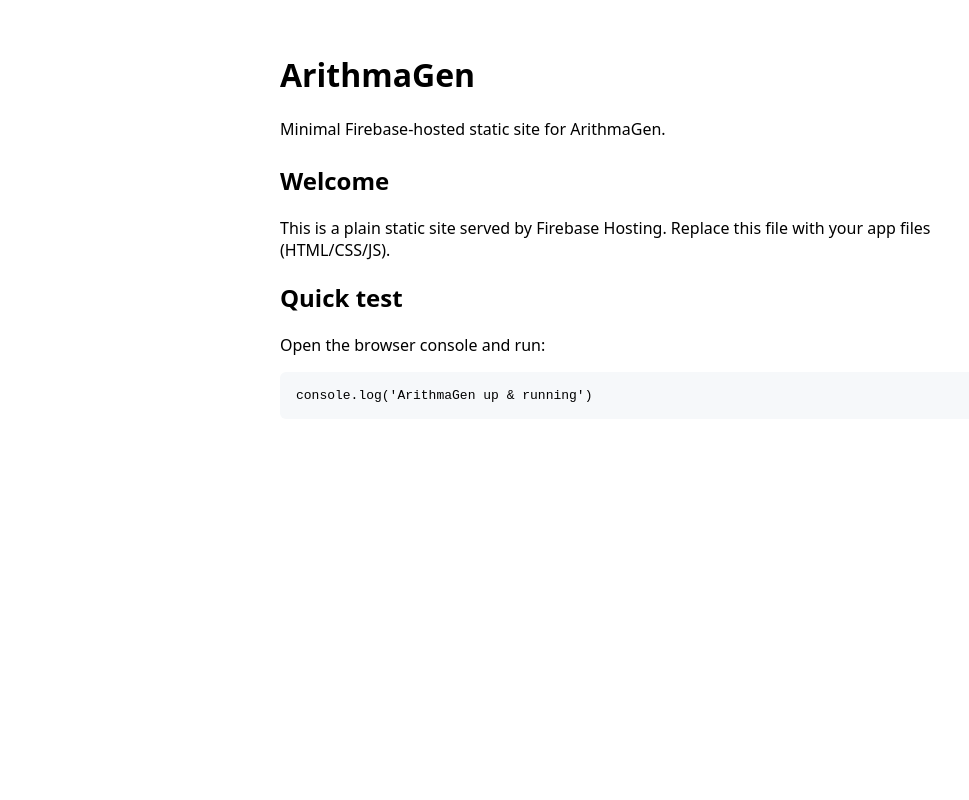
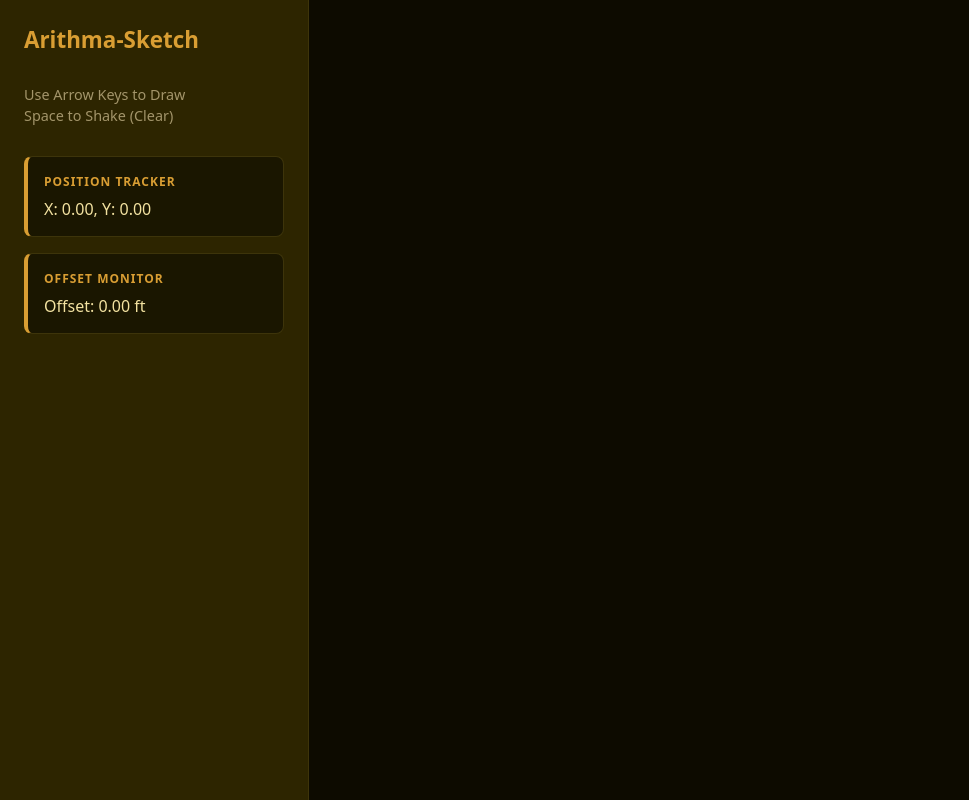
Before and after one commit to isaiah9238/ghArithmaGen, a plain HTML site: page index.html in a window 1280 px wide. Shown: the whole page, without its empty margins (0-969 px from the left). Drawn offline with Linux system fonts and the light colour scheme.

Commit message:
Initialize Arithma-Sketch engine

```diff
--- a/index.html
+++ b/index.html
@@ -3,30 +3,30 @@
   <head>
     <meta charset="utf-8" />
     <meta name="viewport" content="width=device-width,initial-scale=1" />
-    <title>ArithmaGen</title>
-    <style>
-      body { font-family: system-ui, -apple-system, "Segoe UI", Roboto, sans-serif; padding: 2rem; max-width: 720px; margin: auto; }
-      header { margin-bottom: 1.5rem; }
-      pre { background:#f6f8fa; padding:1rem; border-radius:6px; overflow:auto; }
-    </style>
+    <title>ArithmaGen | Arithma-Sketch</title>
+    <link rel="stylesheet" href="styles.css">
   </head>
   <body>
-    <header>
-      <h1>ArithmaGen</h1>
-      <p>Minimal Firebase-hosted static site for ArithmaGen.</p>
-    </header>
 
-    <main>
-      <section>
-        <h2>Welcome</h2>
-        <p>This is a plain static site served by Firebase Hosting. Replace this file with your app files (HTML/CSS/JS).</p>
-      </section>
+    <aside id="sidebar">
+      <h1>Arithma-Sketch</h1>
+      <p>Use Arrow Keys to Draw<br>Space to Shake (Clear)</p>
 
-      <section>
-        <h2>Quick test</h2>
-        <p>Open the browser console and run:</p>
-        <pre>console.log('ArithmaGen up & running')</pre>
-      </section>
+      <div class="card">
+        <strong>Position Tracker</strong>
+        <div id="pos-display">X: 0.00, Y: 0.00</div>
+      </div>
+
+      <div class="card">
+        <strong>Offset Monitor</strong>
+        <div id="offset-display">Offset: 0.00 ft</div>
+      </div>
+    </aside>
+
+    <main id="canvas-container">
+      <canvas id="sketchCanvas"></canvas>
     </main>
+
+    <script src="scripts.js"></script>
   </body>
 </html>
--- a/styles.css
+++ b/styles.css
@@ -1,148 +1,137 @@
-/* Basic reset & base */
-:root{
-  --bg:#ffffff;
-  --text:#1f2937;
-  --muted:#6b7280;
-  --accent:#2563eb;
-  --container:1100px;
-  --gap:1.25rem;
-  --radius:8px;
-}
-*{box-sizing:border-box}
-html,body{height:100%}
-body{
-  margin:0;
-  font-family:system-ui,-apple-system,Segoe UI,Roboto,"Helvetica Neue",Arial;
-  color:var(--text);
-  background:var(--bg);
-  line-height:1.5;
+/* Golden Earth Theme for Arithma-Sketch */
+:root {
+  --bg-primary: #1a1600;
+  --bg-sidebar: #2d2500;
+  --bg-canvas: #0d0b00;
+  --text-main: #f3e2a0;
+  --text-muted: #a3956a;
+  --accent-gold: #d99e33;
+  --border-color: #3d340a;
 }
 
-/* Layout */
-.container{
-  width:90%;
-  max-width:var(--container);
-  margin:0 auto;
+body {
+  background-color: var(--bg-primary);
+  color: var(--text-main);
+  font-family: system-ui, -apple-system, sans-serif;
+  margin: 0;
+  display: flex;
+  height: 100vh;
+  overflow: hidden;
 }
 
-/* Header */
-.site-header{
-  border-bottom:1px solid #e6e9ee;
-  background:linear-gradient(180deg,rgba(255,255,255,0.8),rgba(255,255,255,0.6));
-  position:sticky;
-  top:0;
-  z-index:50;
-  backdrop-filter: blur(4px);
-}
-.header-inner{
-  display:flex;
-  align-items:center;
-  gap:var(--gap);
-  padding:0.75rem 0;
-}
-.brand{
-  font-weight:700;
-  color:var(--text);
-  text-decoration:none;
-  font-size:1.125rem;
-}
-#nav-toggle{
-  display:none;
-  background:transparent;
-  border:0;
-  font-size:1.25rem;
-  cursor:pointer;
-}
-.site-nav{
-  margin-left:auto;
-  display:flex;
-  gap:1rem;
-}
-.site-nav a{
-  color:var(--text);
-  text-decoration:none;
-  padding:0.5rem;
-  border-radius:6px;
-}
-.site-nav a:hover{background:#f3f6fb}
-
-/* Hero */
-.hero{
-  padding:4rem 0;
-  text-align:center;
-  background:linear-gradient(180deg, #f8fafc, #fff);
-}
-.lead{color:var(--muted); margin-top:0.5rem}
-.btn{
-  display:inline-block;
-  background:var(--accent);
-  color:#fff;
-  padding:0.6rem 1rem;
-  border-radius:6px;
-  text-decoration:none;
-  border:0;
-  cursor:pointer;
+#sidebar {
+  width: 260px;
+  background-color: var(--bg-sidebar);
+  border-right: 1px solid var(--border-color);
+  padding: 1.5rem;
+  display: flex;
+  flex-direction: column;
+  gap: 1rem;
 }
 
-/* Sections */
-.section{padding:3rem 0}
-.section.alt{background:#f9fafb}
-
-/* Grid / Cards */
-.grid{
-  display:grid;
-  grid-template-columns:repeat(auto-fit,minmax(220px,1fr));
-  gap:1rem;
-  margin-top:1rem;
-}
-.card{
-  padding:1rem;
-  border-radius:var(--radius);
-  background:#fff;
-  box-shadow:0 1px 4px rgba(20,20,30,0.04);
+h1 {
+  color: var(--accent-gold);
+  font-size: 1.4rem;
+  margin: 0;
 }
 
-/* Contact form */
-.contact-form{
-  display:grid;
-  gap:0.75rem;
-  max-width:700px;
-}
-.contact-form label{
-  display:block;
-  font-size:0.95rem;
-  color:var(--text);
-}
-.contact-form input[type="text"],
-.contact-form input[type="email"],
-.contact-form textarea{
-  width:100%;
-  padding:0.6rem;
-  margin-top:0.25rem;
-  border:1px solid #e5e7eb;
-  border-radius:6px;
-  font:inherit;
-}
-.form-actions{
-  display:flex;
-  gap:0.75rem;
-  align-items:center;
-}
-.form-status{color:var(--muted); font-size:0.95rem}
-
-/* Footer */
-.site-footer{
-  border-top:1px solid #e6e9ee;
-  padding:1rem 0;
-  margin-top:2rem;
-  text-align:center;
-  color:var(--muted);
-  font-size:0.95rem;
+p {
+  color: var(--text-muted);
+  font-size: 0.9rem;
+  line-height: 1.4;
 }
 
-/* Responsive */
-@media (max-width:800px){
-  #nav-toggle{display:block}
-  .site-nav{position:absolute; right:1rem; top:60px; background:#fff; border:1px solid #eef2f7; padding:0.5rem; display:none; flex-direction:column; min-width:160px; box-shadow:0 6px 16px rgba(16,24,40,0.06)}
-  .site-nav.show{display:flex}
+.card {
+  background-color: var(--bg-primary);
+  border: 1px solid var(--border-color);
+  border-left: 4px solid var(--accent-gold); /* Surveying style accent */
+  padding: 1rem;
+  border-radius: 8px;
 }
+
+.card strong {
+  display: block;
+  font-size: 0.75rem;
+  text-transform: uppercase;
+  letter-spacing: 1px;
+  margin-bottom: 0.5rem;
+  color: var(--accent-gold);
+}
+
+#canvas-container {
+  flex-grow: 1;
+  background-color: var(--bg-canvas);
+  position: relative;
+}
+
+canvas {
+  display: block;
+}/* Golden Earth Theme for Arithma-Sketch */
+:root {
+  --bg-primary: #1a1600;
+  --bg-sidebar: #2d2500;
+  --bg-canvas: #0d0b00;
+  --text-main: #f3e2a0;
+  --text-muted: #a3956a;
+  --accent-gold: #d99e33;
+  --border-color: #3d340a;
+}
+
+body {
+  background-color: var(--bg-primary);
+  color: var(--text-main);
+  font-family: system-ui, -apple-system, sans-serif;
+  margin: 0;
+  display: flex;
+  height: 100vh;
+  overflow: hidden;
+}
+
+#sidebar {
+  width: 260px;
+  background-color: var(--bg-sidebar);
+  border-right: 1px solid var(--border-color);
+  padding: 1.5rem;
+  display: flex;
+  flex-direction: column;
+  gap: 1rem;
+}
+
+h1 {
+  color: var(--accent-gold);
+  font-size: 1.4rem;
+  margin: 0;
+}
+
+p {
+  color: var(--text-muted);
+  font-size: 0.9rem;
+  line-height: 1.4;
+}
+
+.card {
+  background-color: var(--bg-primary);
+  border: 1px solid var(--border-color);
+  border-left: 4px solid var(--accent-gold); /* Surveying style accent */
+  padding: 1rem;
+  border-radius: 8px;
+}
+
+.card strong {
+  display: block;
+  font-size: 0.75rem;
+  text-transform: uppercase;
+  letter-spacing: 1px;
+  margin-bottom: 0.5rem;
+  color: var(--accent-gold);
+}
+
+#canvas-container {
+  flex-grow: 1;
+  background-color: var(--bg-canvas);
+  position: relative;
+}
+
+canvas {
+  display: block;
+}
```
Also changed, not shown: package.json (deleted, +0 -64 lines), public/index.html (deleted, +0 -12 lines), script.js (added, +35 -0 lines), .github/workflows/deploy.yml (deleted), README.md, firebase.json (deleted), 3 other files.
